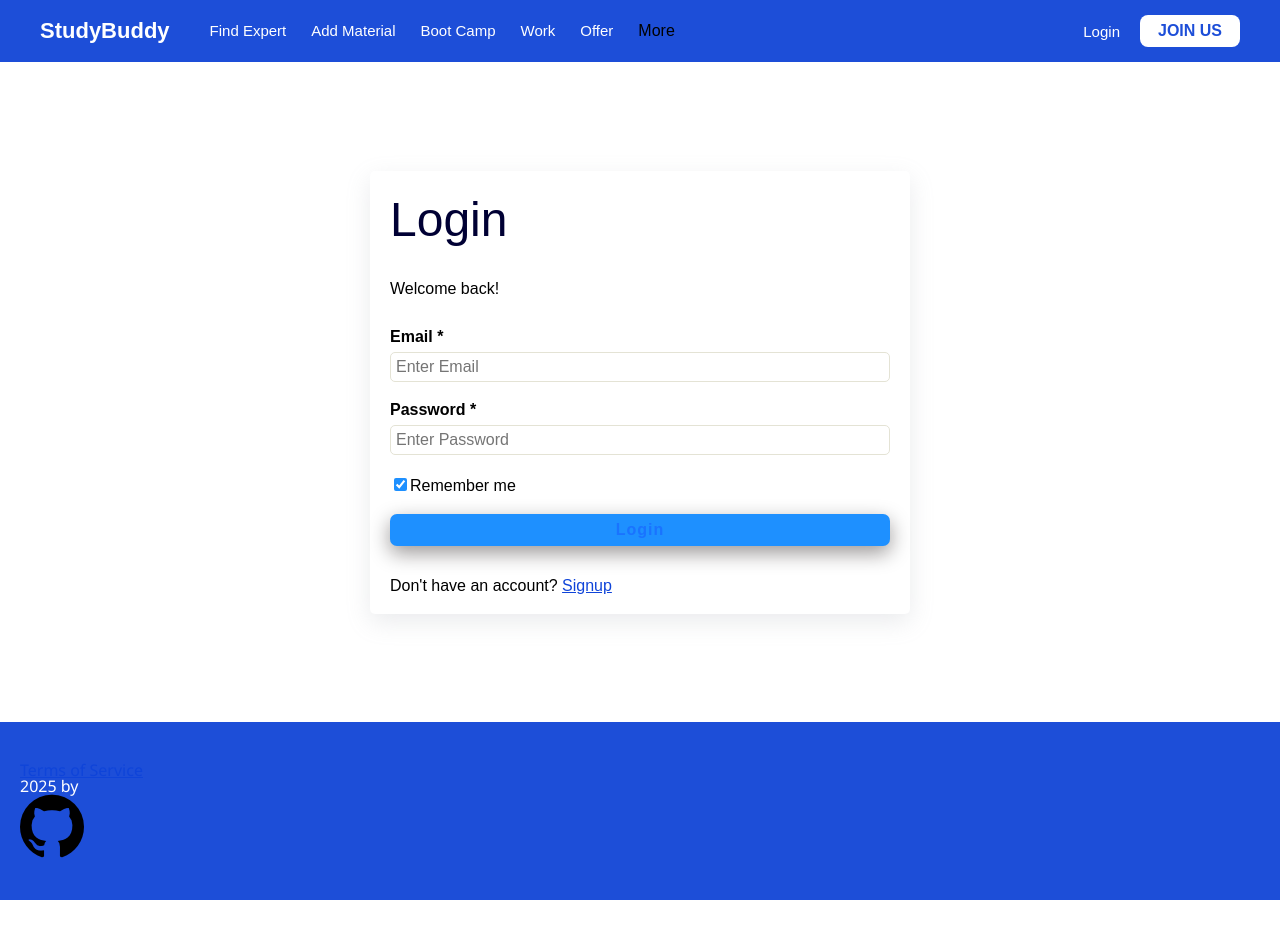
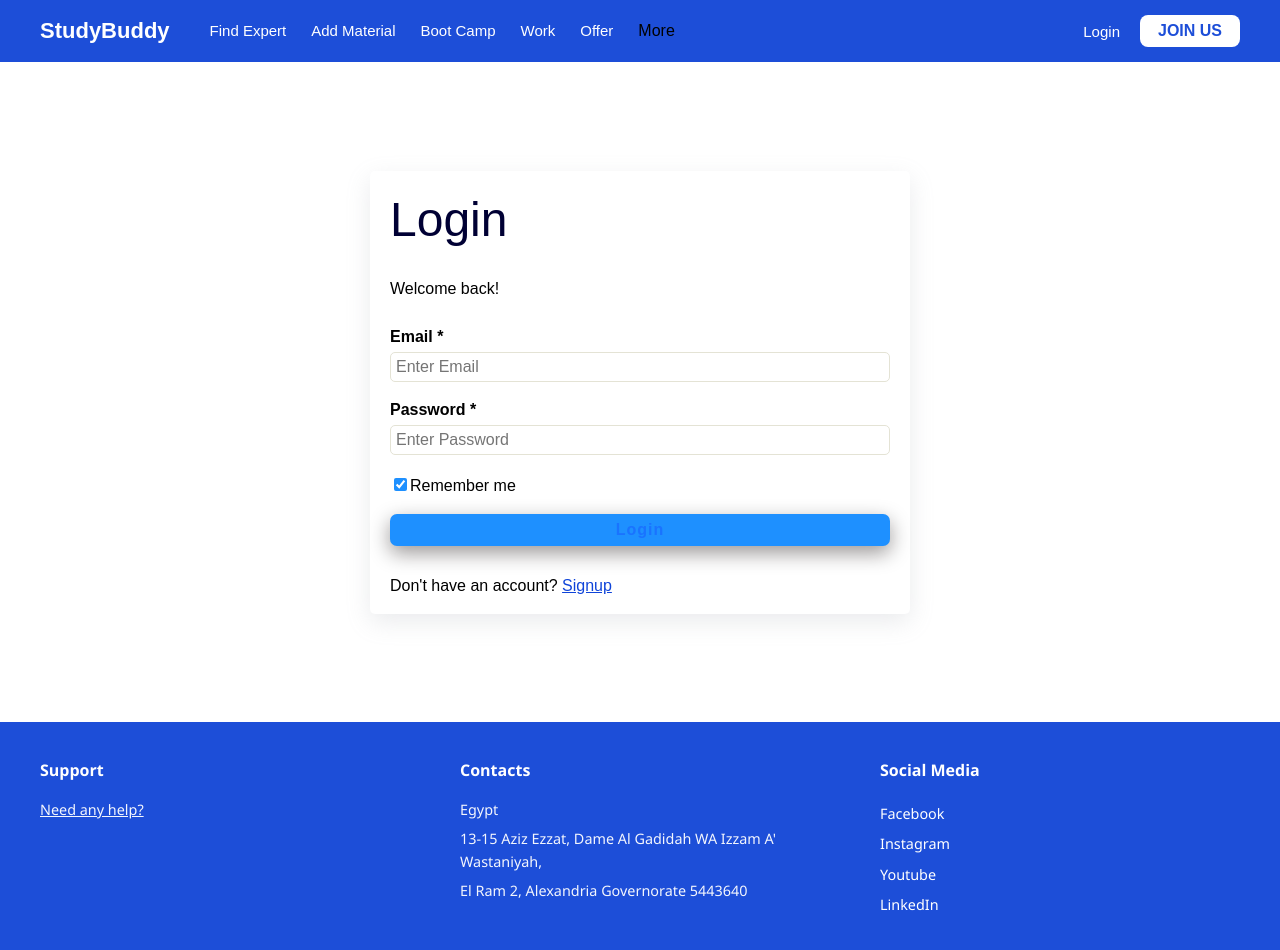
Before and after one commit to ElecNinja/grad-project, a React (Vite) app in the folder Frontend-ReactJS/: page /login in a window 1280 px wide. Shown: the top 950 px of the page. Before the commit the page ends 900 px from the top, so only its background shows below. Built offline with nearby package versions, Linux system fonts and the light colour scheme.

Commit message:
Update Footer.jsx

```diff
--- a/Frontend-ReactJS/src/components/Footer/Footer.jsx
+++ b/Frontend-ReactJS/src/components/Footer/Footer.jsx
@@ -1,5 +1,4 @@
-import { Link } from 'react-router-dom';
-import GithubIcon from "../../assets/icons/github.png";
+import { Link, NavLink } from 'react-router-dom';
 import "./footer.css"
 
 /**
@@ -8,22 +7,47 @@ import "./footer.css"
  * @returns {React.ReactElement}
  */
 function Footer() {
+  return (
+    <footer className="Footer">
+      <div className="Footer-Container">
 
- return (
-  <footer className="Footer">
-   <ul className="Footer-Nav">
-    <li>
-     <Link to="/terms">Terms of Service</Link>
-    </li>
-   </ul>
-   <div>
-    <p>2025 by</p>
-    <a href="https://github.com/bgtti" target="_blank" rel="noopener noreferrer">
-     <img src={GithubIcon} alt="github repo" />
-    </a>
-   </div>
-  </footer>
- );
-};
+        {/* Support Section */}
+        <div className="Footer-Section">
+          <h3 className="Footer-Title">Support</h3>
+          <NavLink className="Footer-Text">Need any help?</NavLink>
+        </div>
+
+        {/* Contacts Section */}
+        <div className="Footer-Section">
+          <h3 className="Footer-Title">Contacts</h3>
+          <div className="Footer-Contact">
+            <p className="Footer-Text">Egypt</p>
+            <p className="Footer-Text">13-15 Aziz Ezzat, Dame Al Gadidah WA Izzam A' Wastaniyah,</p>
+            <p className="Footer-Text">El Ram 2, Alexandria Governorate 5443640</p>
+          </div>
+        </div>
+
+        {/* Social Media Section */}
+        <div className="Footer-Section">
+          <h3 className="Footer-Title">Social Media</h3>
+          <div className="Footer-Social-List">
+            <a href="https://facebook.com" target="_blank" rel="noopener noreferrer" className="Footer-Social-Link">
+              Facebook
+            </a>
+            <a href="https://instagram.com" target="_blank" rel="noopener noreferrer" className="Footer-Social-Link">
+              Instagram
+            </a>
+            <a href="https://youtube.com" target="_blank" rel="noopener noreferrer" className="Footer-Social-Link">
+              Youtube
+            </a>
+            <a href="https://linkedin.com" target="_blank" rel="noopener noreferrer" className="Footer-Social-Link">
+              LinkedIn
+            </a>
+          </div>
+        </div>
+      </div>
+    </footer>
+  );
+}
 
 export default Footer;
```
